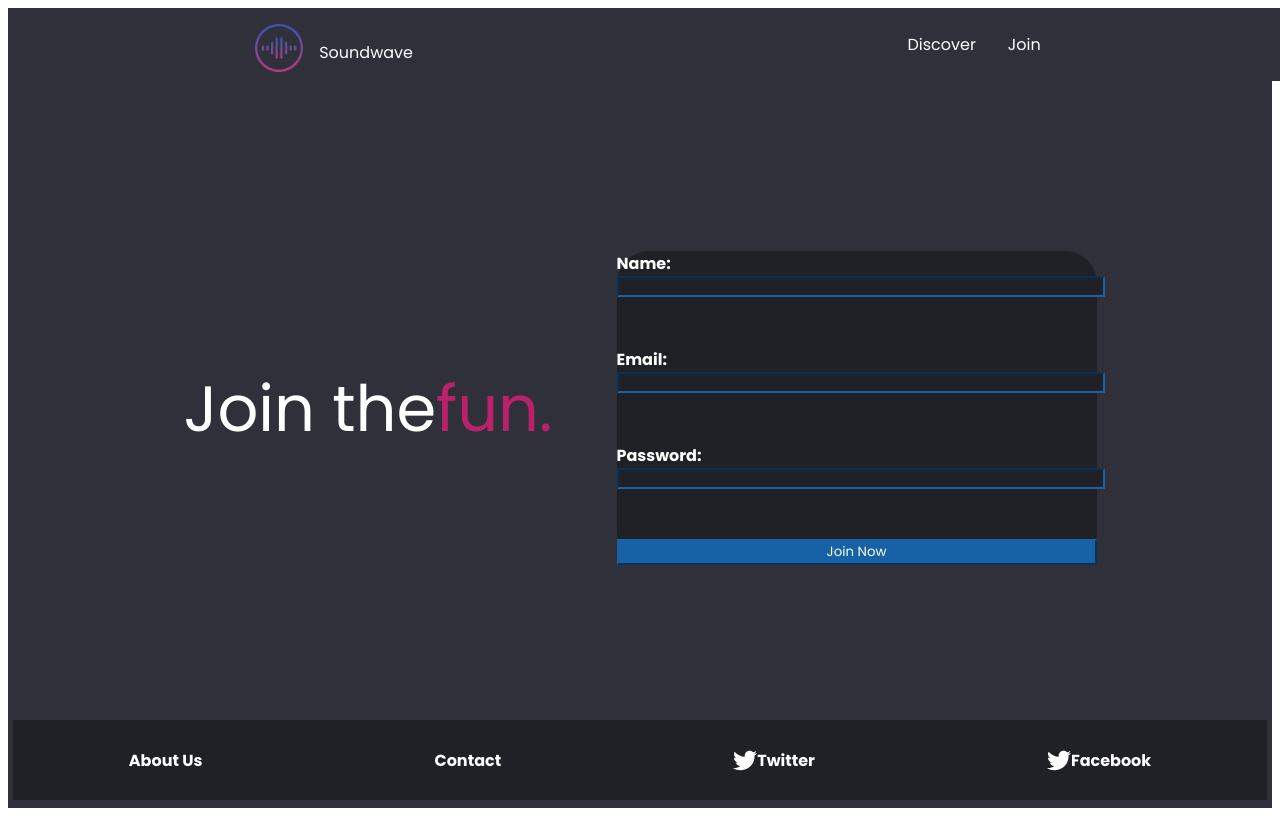
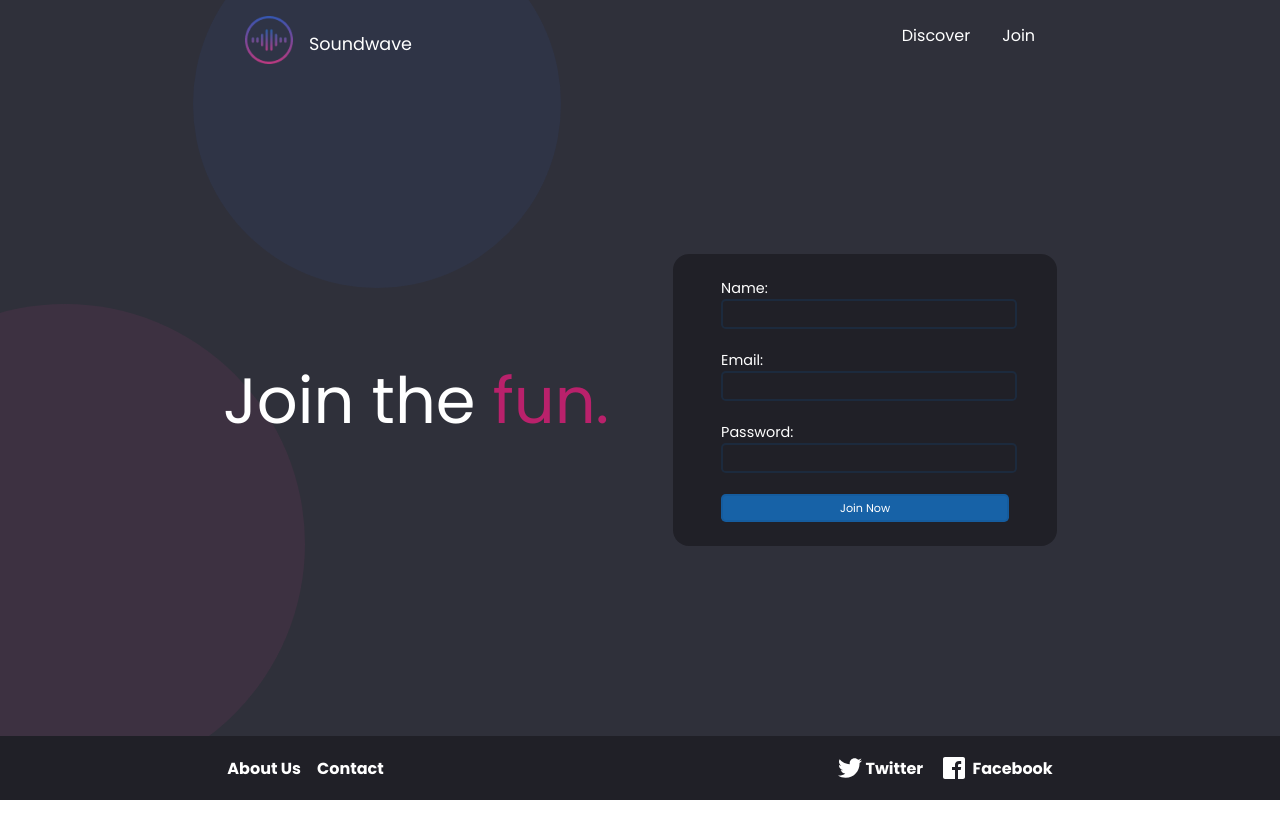
Before and after one commit to project-assigments-p2-singulaars/soundwave-sandiaxcx, an Angular app: page /join in a window 1280 px wide. Built offline with nearby package versions, Linux system fonts and the light colour scheme.

Commit message:
fix styles, background circles and responsive

```diff
--- a/src/app/discover-page/discover-page.component.scss
+++ b/src/app/discover-page/discover-page.component.scss
@@ -35,8 +35,10 @@
                 flex-direction: column;
                 align-items: center;
                 justify-content: center;
-                padding-top: 0.5rem;
+                padding-top: 0rem;
                 padding-bottom: -1rem;
+                gap: 0.5rem;
+                cursor: pointer;
 
                 img{
                         width: 2rem;
@@ -52,12 +54,20 @@
         }
 }
 
+.leftContainer{
+        display: flex;
+        flex-direction: column;
+        justify-content: center;
+        gap: 1rem;
+}
+
 app-footer{
         bottom:0rem;
 }
 
 
 @media(max-width:500px){
+
 :host{
         display: flex;
         flex-direction: column;
@@ -68,6 +78,12 @@ app-footer{
         flex-direction: column;
         justify-content: center;
         align-items: center;
+        margin-left: 2rem;
+        margin-right: 2rem;
+        gap: 1.5rem;
+
+        .discoverText{
+                font-size: 3rem;
         }
-
 }
+}
--- a/src/app/footer/footer.component.html
+++ b/src/app/footer/footer.component.html
@@ -1,8 +1,14 @@
-<p class="about">About Us</p>
-<p class="contact">Contact</p>
-<div class="twitterContainer">
-    <img class="socialIcon"src="../../assets/twitter.svg" alt="Twitter logo">
-<p class="twitter">Twitter</p></div>
-<div class="fbContainer">
-    <img class="socialIcon" src="../../assets/twitter.svg" alt="Facebook logo">
-<p class="facebook">Facebook</p></div>
+<div class="groupLinks">
+    <p class="about">About Us</p>
+    <p class="contact">Contact</p>
+</div>
+<div class="groupLinks">
+    <div class="twitterContainer">
+        <img class="socialIcon"src="../../assets/twitter.svg" alt="Twitter logo">
+        <p class="twitter">Twitter</p>
+    </div>
+    <div class="fbContainer">
+        <img class="socialIcon" src="../../assets/facebook.svg" alt="Facebook logo">
+        <p class="facebook">Facebook</p>
+    </div>
+</div>
--- a/src/app/footer/footer.component.scss
+++ b/src/app/footer/footer.component.scss
@@ -9,15 +9,24 @@
     align-items: center;
     position: sticky;
     position: absolute;
-    width: 98vw;
-    height: 10vh;
+    width: 100vw;
+    height: 8vh;
 
         p{
             font-weight: bold;
+            cursor: pointer;
         }
 }
 
 .twitterContainer, .fbContainer{
     display: flex;
     flex-direction: row ;
+    align-items: center;
+    gap: 0.2rem;
 }
+
+.groupLinks{
+    display: flex;
+    flex-direction: row;
+    gap: 1rem;
+}
--- a/src/app/header/header.component.html
+++ b/src/app/header/header.component.html
@@ -1,2 +1,10 @@
-<header><a routerLink="/home"><div class="logo"><img src="../../assets/logo.png" alt="Logo image"><p>Soundwave</p></div></a>
-<div class="headerLinks"><a routerLink="/discover">Discover</a><a routerLink="/join">Join</a></div></header>
+<header>
+  <div class="logo">
+      <a [routerLink]="['/home']"><img src="../../assets/logo.png" alt="Logo image"/></a>
+      <a [routerLink]="['/home']"><p>Soundwave</p></a>
+  </div>
+  <div class="headerLinks">
+    <a [routerLink]="['/discover']">Discover</a>
+    <a [routerLink]="['/join']">Join</a>
+  </div>
+</header>
--- a/src/app/header/header.component.scss
+++ b/src/app/header/header.component.scss
@@ -1,7 +1,7 @@
 @import url('https://fonts.googleapis.com/css2?family=Poppins:ital,wght@0,100;0,200;0,300;0,400;0,500;0,600;0,700;0,800;0,900;1,100;1,200;1,300;1,400;1,500;1,600;1,700;1,800;1,900&display=swap');
 
 header{
-    background-color: #2F303A;
+    // background-color: #2F303A;
     color: white;
     font-family: 'Poppins';
     // display: grid;
@@ -23,8 +23,13 @@ header{
     .logo{
         // grid-column-start: 2;
         display: flex;
+        align-items: center;
         gap: 1rem;
         margin-top: 1rem;
+
+        p{
+            font-size: 1.1rem;;
+        }
 
         img{
             width: 3rem;
@@ -35,7 +40,10 @@ header{
     .headerLinks{
         display: flex;
         flex-direction: row;
+        align-items: center;
+        justify-content: center;
         gap: 2rem;
+        font-size: 1rem;
 
             a{
                 // grid-column-start: 4;
--- a/src/app/join-page/join-page.component.html
+++ b/src/app/join-page/join-page.component.html
@@ -1,23 +1,23 @@
 <div class="mainContainer">
     <div class="textContainer">
-        <p>Join the </p><p class="fun"> fun.</p>
+        <p>Join the<span> fun.</span></p>
     </div>
     <div class="formContainer">
         <form action="">
             <label for="name">Name:</label>
-            <input type="text" name="name"><br><br>
+            <input type="text" name="name"><br>
             <label for="email">Email:</label>
-            <input type="email" name="email"><br><br>
+            <input type="email" name="email"><br>
             <label for="password">Password:</label>
-            <input type="password" name="password"><br><br>
+            <input type="password" name="password"><br>
             <input id="submit" type="submit" value="Join Now">
         </form>
     </div>
 </div>
 
-<!-- <div class="backCircles">
+<div class="backCircles">
     <div class="circleOne"></div>
     <div class="circleTwo"></div>
-</div> -->
+</div>
 
 <app-footer></app-footer>
--- a/src/app/join-page/join-page.component.scss
+++ b/src/app/join-page/join-page.component.scss
@@ -8,6 +8,7 @@
         justify-content: center;
         color:white;
         font-family: 'Poppins';
+        overflow: hidden;
 }
 
 .mainContainer{
@@ -15,7 +16,7 @@
     flex-direction: row;
     justify-content: space-between;
     align-items: center;
-    z-index: 2;
+    z-index: 1;
     gap: 4rem;
 
     .textContainer{
@@ -24,33 +25,38 @@
         font-size: 4rem;
         font-family: 'Poppins';
 
-        .fun{
+        span{
             color: #b9216b;
         }
     }
 
     form{
         background-color: #202027;
-        width: 30rem;
+        width: 18rem;
         display: flex;
         flex-direction: column;
-        font-weight: bold;
-        border-radius: 2rem;
-
-        label{
-            text-align: left;
-        }
+        border-radius: 1rem;
+        padding: 1.5rem 3rem 1.5rem 3rem;
+        font-size: 0.9rem;
 
         input{
             background-color: #202027;
-            border-color: #1762A7;
+            border-color: #104a803f;
             width: 100%;
+            border-radius: 0.3rem;
+            height: 1.5rem;
+            border-style: solid;
         }
 
         #submit{
         background-color: #1762A7;
         color: white;
         font-family: 'Poppins';
+        font-size: 0.7rem;
+        width: 100%;
+        height: 1.7rem;
+        cursor: pointer;
+
             :hover{
             background-color: #2180d8;
         }
@@ -61,36 +67,43 @@
     }
 }
 
+.backCircles{
+    display: flex;
+    flex-direction: row;
+    z-index: 0;
+    position: relative;
+
+    .circleOne{
+        width: 30rem;
+        height: 30rem;
+        border-radius: 50%;
+        background-color: #bc3a801a;
+        left: -77rem;
+        bottom: 1rem;
+        z-index: 0;
+        position: absolute;
+    }
+    .circleTwo{
+        width: 23rem;
+        height: 23rem;
+        border-radius: 50%;
+        background-color: #3457b21a;
+        left: -54rem;
+        top: -5rem;
+        z-index: 0;
+        position: absolute;
+    }
+}
+
 app-footer{
     bottom: 0rem;
 }
-
-// .backCircles{
-//     display: flex;
-//     flex-direction: row;
-//     width: 100vw;
-//     z-index: 0;
-//     .circleOne{
-//         width: 20rem;
-//         height: 20rem;
-//         border-radius: 50%;
-//         background-color: #bc3a801a;
-//         margin-bottom: 19rem;
-//     }
-//     .circleTwo{
-//         width: 20rem;
-//         height: 20rem;
-//         border-radius: 50%;
-//         background-color: #3457b21a;
-//         margin-top: 2rem;
-//     }
-// }
-
 
 @media(max-width:500px){
     :host{
         display: flex;
         flex-direction: column;
+        overflow: hidden;
     }
 
     .mainContainer{
@@ -98,13 +111,28 @@ app-footer{
         flex-direction: column;
         justify-content: center;
         align-items: center;
+        width: 80vw;
+        margin-left: auto;
+        margin-right: auto;
 
         .textContainer{
             display: flex;
             flex-direction: row;
             justify-content: start;
             align-items: start;
+            text-align: start;
+        }
+
+        form{
+            width: 60vw;
         }
     }
 
+
+// .circleOne{
+//     width: 1rem;
+//     height: 0.2rem;
+//     top: 1rem;
+//     left: 1rem;
+// }
 }
--- a/src/app/landing-page/landing-page.component.scss
+++ b/src/app/landing-page/landing-page.component.scss
@@ -1,3 +1,4 @@
+
 :host {
     // @include background;
     // @include fontStyles;
@@ -10,6 +11,7 @@
     justify-content: center;
     font-family: 'Poppins';
     color:white;
+    overflow: hidden;
 }
 
 .mainContent{
@@ -24,6 +26,10 @@
         }
 
         .mainText{
+            display: flex;
+            flex-direction: column;
+            gap:1.7rem;
+
             .bigText{
                 font-size: 2.5rem;
             }
@@ -51,22 +57,26 @@
 .backCircles{
     display: flex;
     flex-direction: row;
-    position: absolute;
+    position: relative;
 
     .circleOne{
-        width: 20rem;
-        height: 20rem;
+        width: 23rem;
+        height: 23rem;
         border-radius: 50%;
         background-color: #bc3a801a;
-        top: 10vh; left: 10vw;
+        bottom: 3rem;
+        left: -63rem;
+        position: absolute;
     }
     .circleTwo{
-        width: 20rem;
-        height: 20rem;
+        width: 23rem;
+        height: 23rem;
         border-radius: 50%;
         background-color: #3457b21a;
-        margin-top: 2rem;
+        bottom: 13rem;
+        left: -40rem;
         z-index: 0;
+        position: absolute;
     }
     .circleThree{
         width: 40rem;
@@ -74,6 +84,9 @@
         border-radius: 50%;
         background-color: #3457b21a;
         z-index: 0;
+        right: -35rem;
+        bottom: -20rem;
+        position: absolute;
     }
 }
 
@@ -89,6 +102,9 @@
         flex-direction: column;
         justify-content: center;
         align-items: center;
+        width: 65vw;
+        margin-left: auto;
+        margin-right: auto;
 
         img{
             display: none;
--- a/src/styles.scss
+++ b/src/styles.scss
@@ -1,6 +1,26 @@
 /* You can add global styles to this file, and also import other style files */
 @import url('https://fonts.googleapis.com/css2?family=Poppins:ital,wght@0,100;0,200;0,300;0,400;0,500;0,600;0,700;0,800;0,900;1,100;1,200;1,300;1,400;1,500;1,600;1,700;1,800;1,900&display=swap');
 
+html, body, div, span, applet, object, iframe,
+h1, h2, h3, h4, h5, h6, p, blockquote, pre,
+a, abbr, acronym, address, big, cite, code,
+del, dfn, em, img, ins, kbd, q, s, samp,
+small, strike, strong, sub, sup, tt, var,
+b, u, i, center,
+dl, dt, dd, ol, ul, li,
+fieldset, form, label, legend,
+table, caption, tbody, tfoot, thead, tr, th, td,
+article, aside, canvas, details, embed,
+figure, figcaption, footer, header, hgroup,
+menu, nav, output, ruby, section, summary,
+time, mark, audio, video {
+	margin: 0;
+	padding: 0;
+	border: 0;
+	font-size: 100%;
+	font: inherit;
+	vertical-align: baseline;
+}
 
 @mixin fontStyles {
     font-size: 1.2rem;
```
Also changed, not shown: src/assets/facebook.svg (added). Lines whose indentation alone changed are shown as unchanged.
